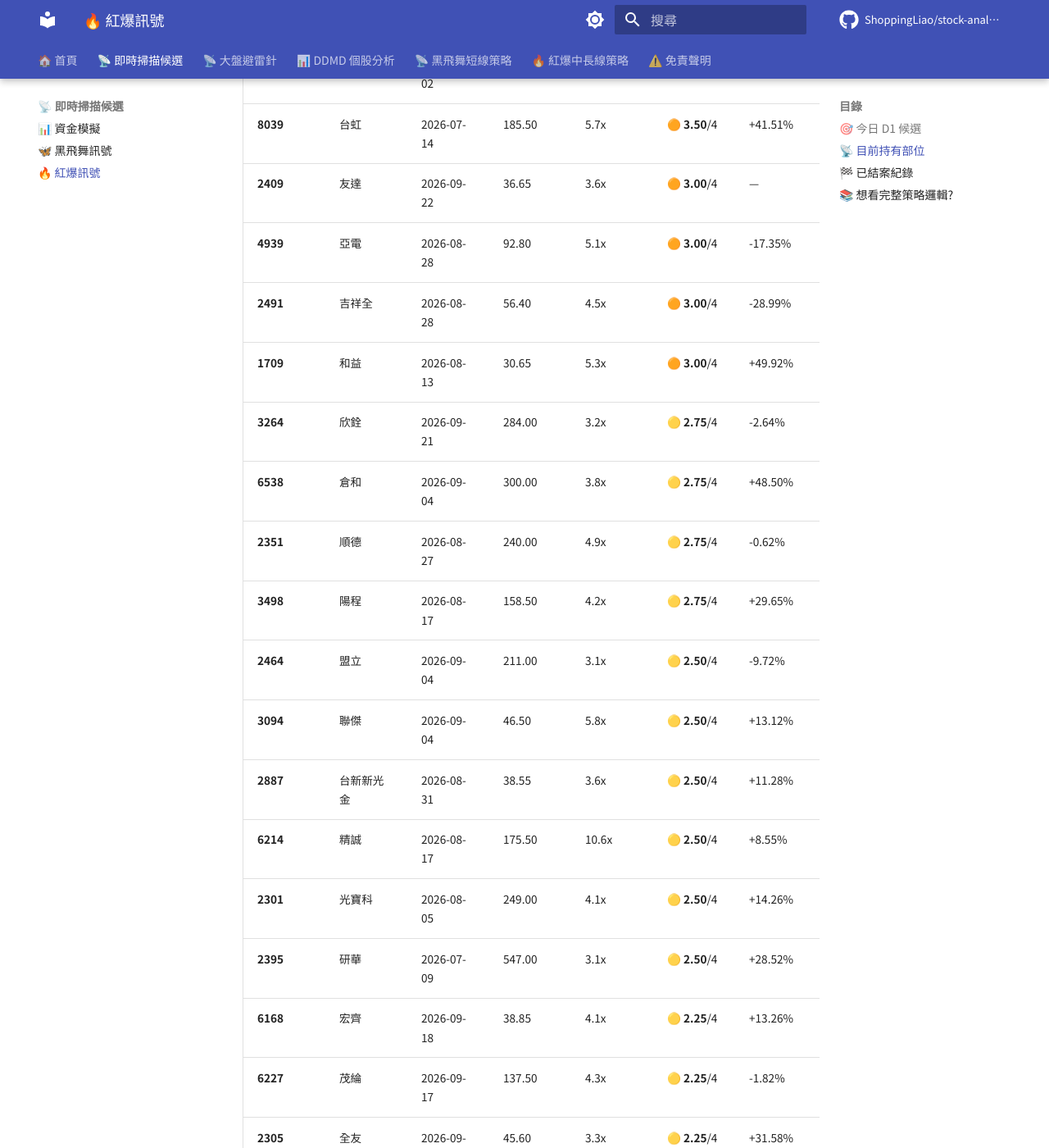
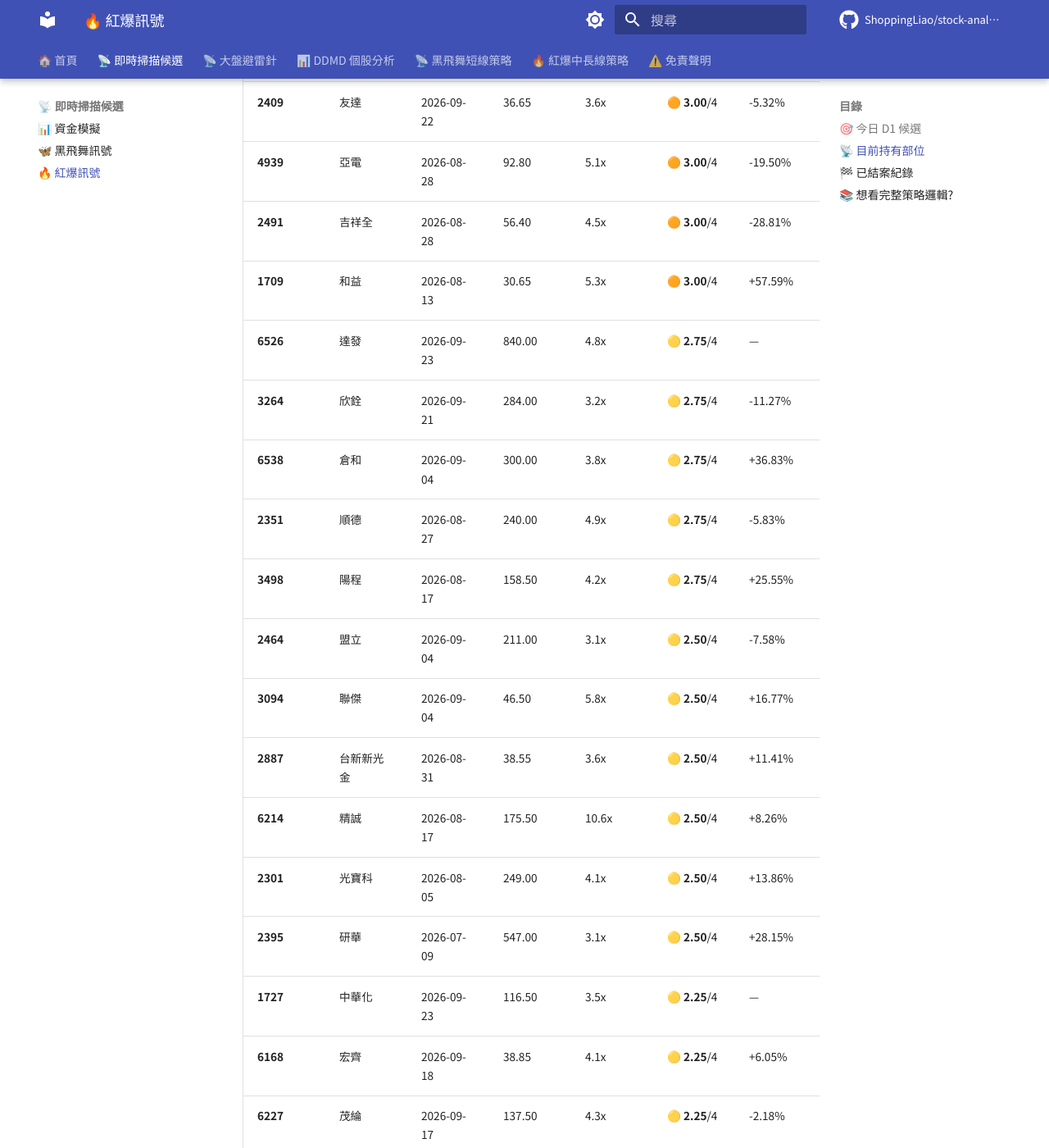
Before and after one commit to ShoppingLiao/stock-analysis-public, an MkDocs documentation site: the page built from docs/signals_red_burst.md, in a window 1280 px wide and 1400 px high, scrolled down 1033 px. Shown: the whole window at 82% size. Built offline with MkDocs 1.6.1 and Material for MkDocs 9.7.7, drawn with Linux system fonts in a browser that asks for light colours; comment, search, counter and statistics services are not loaded; some of the changed text lies outside the part shown.

Commit message:
docs(signals): update BB + RB + capital (2026-09-23)

```diff
--- a/docs/signals_red_burst.md
+++ b/docs/signals_red_burst.md
@@ -8,67 +8,66 @@ D1 條件成立 → 當天 13:00 後直接進場(漲停則 D2 開盤)。進場
 ## 🎯 今日 D1 候選
 
 剛滿足「**創 400 日新高 + 量 ≥ 20 日均量 3x**」的標的。
-已排除目前持有部位(39 檔 active),實戰一倉一筆。
+已排除目前持有部位(40 檔 active),實戰一倉一筆。
 
 !!! warning "重要法律聲明"
     本段僅揭露「滿足 D1 條件」的訊號,**不附進場價、不構成投資建議**。
     完整 setup(進場規則、結算規則)請看 [紅爆策略說明](about/strategy_red_burst.md)。
 
-**今日新候選 3 檔**(按量比降冪):
+**今日新候選 1 檔**(按量比降冪):
 
 | 代號 | 公司 | D1 收 | D1 高 | D1 量(張) | 20 日均量 | 量比 |
 |------|------|-------|-------|-----------|-----------|------|
 | **3055** | 蔚華科 | 203.50 | 226.00 | 25,052 | 4,944 | **5.1x** |
-| **6526** | 達發 | 840.00 | 840.00 | 4,748 | 997 | **4.8x** |
-| **1727** | 中華化 | 116.50 | 116.50 | 21,402 | 6,028 | **3.5x** |
 
 ---
 
 ## 📡 目前持有部位
 
-共 **39 檔** 在追蹤中,每 20 天結算一次。
+共 **40 檔** 在追蹤中,每 20 天結算一次。
 
 | 代號 | 公司 | 進場日 | 進場價 | 量比 | TDMD-RB | 最新 % | MFE | MAE | review |
 |------|------|--------|--------|------|---------|--------|-----|-----|--------|
-| **3141** | 晶宏 | 2026-09-02 | 93.50 | 9.9x | 🟠 **3.50**/4 | -4.60% | +17.65% | -6.95% | 0/10 |
-| **8039** | 台虹 | 2026-07-14 | 185.50 | 5.7x | 🟠 **3.50**/4 | +41.51% | +96.23% | -14.82% | 2/10 |
-| **2409** | 友達 | 2026-09-22 | 36.65 | 3.6x | 🟠 **3.00**/4 | — | — | — | 0/10 |
-| **4939** | 亞電 | 2026-08-28 | 92.80 | 5.1x | 🟠 **3.00**/4 | -17.35% | +1.83% | -18.86% | 0/10 |
-| **2491** | 吉祥全 | 2026-08-28 | 56.40 | 4.5x | 🟠 **3.00**/4 | -28.99% | -6.21% | -31.56% | 0/10 |
-| **1709** | 和益 | 2026-08-13 | 30.65 | 5.3x | 🟠 **3.00**/4 | +49.92% | +54.65% | -3.75% | 1/10 |
-| **3264** | 欣銓 | 2026-09-21 | 284.00 | 3.2x | 🟡 **2.75**/4 | -2.64% | +1.94% | -3.35% | 0/10 |
-| **6538** | 倉和 | 2026-09-04 | 300.00 | 3.8x | 🟡 **2.75**/4 | +48.50% | +56.00% | -6.17% | 0/10 |
-| **2351** | 順德 | 2026-08-27 | 240.00 | 4.9x | 🟡 **2.75**/4 | -0.62% | +7.08% | -9.17% | 0/10 |
-| **3498** | 陽程 | 2026-08-17 | 158.50 | 4.2x | 🟡 **2.75**/4 | +29.65% | +39.75% | -3.15% | 1/10 |
-| **2464** | 盟立 | 2026-09-04 | 211.00 | 3.1x | 🟡 **2.50**/4 | -9.72% | +0.95% | -18.01% | 0/10 |
-| **3094** | 聯傑 | 2026-09-04 | 46.50 | 5.8x | 🟡 **2.50**/4 | +13.12% | +22.15% | -13.33% | 0/10 |
-| **2887** | 台新新光金 | 2026-08-31 | 38.55 | 3.6x | 🟡 **2.50**/4 | +11.28% | +16.21% | +0.78% | 0/10 |
-| **6214** | 精誠 | 2026-08-17 | 175.50 | 10.6x | 🟡 **2.50**/4 | +8.55% | +11.11% | -1.14% | 1/10 |
-| **2301** | 光寶科 | 2026-08-05 | 249.00 | 4.1x | 🟡 **2.50**/4 | +14.26% | +31.73% | -2.01% | 1/10 |
-| **2395** | 研華 | 2026-07-09 | 547.00 | 3.1x | 🟡 **2.50**/4 | +28.52% | +32.91% | -9.78% | 2/10 |
-| **6168** | 宏齊 | 2026-09-18 | 38.85 | 4.1x | 🟡 **2.25**/4 | +13.26% | +17.37% | +6.56% | 0/10 |
-| **6227** | 茂綸 | 2026-09-17 | 137.50 | 4.3x | 🟡 **2.25**/4 | -1.82% | +2.91% | -6.91% | 0/10 |
-| **2305** | 全友 | 2026-09-15 | 45.60 | 3.3x | 🟡 **2.25**/4 | +31.58% | +35.75% | -3.29% | 0/10 |
-| **6426** | 統新 | 2026-09-08 | 307.00 | 3.8x | 🟡 **2.25**/4 | +15.96% | +25.41% | -6.19% | 0/10 |
-| **3406** | 玉晶光 | 2026-08-31 | 916.00 | 3.8x | 🟡 **2.25**/4 | +0.76% | +24.45% | -1.09% | 0/10 |
+| **3141** | 晶宏 | 2026-09-02 | 93.50 | 9.9x | 🟠 **3.50**/4 | -7.59% | +17.65% | -8.02% | 0/10 |
+| **8039** | 台虹 | 2026-07-14 | 185.50 | 5.7x | 🟠 **3.50**/4 | +38.01% | +96.23% | -14.82% | 2/10 |
+| **2409** | 友達 | 2026-09-22 | 36.65 | 3.6x | 🟠 **3.00**/4 | -5.32% | +0.00% | -8.87% | 0/10 |
+| **4939** | 亞電 | 2026-08-28 | 92.80 | 5.1x | 🟠 **3.00**/4 | -19.50% | +1.83% | -19.72% | 0/10 |
+| **2491** | 吉祥全 | 2026-08-28 | 56.40 | 4.5x | 🟠 **3.00**/4 | -28.81% | -6.21% | -31.56% | 0/10 |
+| **1709** | 和益 | 2026-08-13 | 30.65 | 5.3x | 🟠 **3.00**/4 | +57.59% | +64.76% | -3.75% | 1/10 |
+| **6526** | 達發 | 2026-09-23 | 840.00 | 4.8x | 🟡 **2.75**/4 | — | — | — | 0/10 |
+| **3264** | 欣銓 | 2026-09-21 | 284.00 | 3.2x | 🟡 **2.75**/4 | -11.27% | +1.94% | -11.80% | 0/10 |
+| **6538** | 倉和 | 2026-09-04 | 300.00 | 3.8x | 🟡 **2.75**/4 | +36.83% | +56.00% | -6.17% | 0/10 |
+| **2351** | 順德 | 2026-08-27 | 240.00 | 4.9x | 🟡 **2.75**/4 | -5.83% | +7.08% | -9.17% | 0/10 |
+| **3498** | 陽程 | 2026-08-17 | 158.50 | 4.2x | 🟡 **2.75**/4 | +25.55% | +39.75% | -3.15% | 1/10 |
+| **2464** | 盟立 | 2026-09-04 | 211.00 | 3.1x | 🟡 **2.50**/4 | -7.58% | +0.95% | -18.01% | 0/10 |
+| **3094** | 聯傑 | 2026-09-04 | 46.50 | 5.8x | 🟡 **2.50**/4 | +16.77% | +24.30% | -13.33% | 0/10 |
+| **2887** | 台新新光金 | 2026-08-31 | 38.55 | 3.6x | 🟡 **2.50**/4 | +11.41% | +16.21% | +0.78% | 0/10 |
+| **6214** | 精誠 | 2026-08-17 | 175.50 | 10.6x | 🟡 **2.50**/4 | +8.26% | +11.11% | -1.14% | 1/10 |
+| **2301** | 光寶科 | 2026-08-05 | 249.00 | 4.1x | 🟡 **2.50**/4 | +13.86% | +31.73% | -2.01% | 1/10 |
+| **2395** | 研華 | 2026-07-09 | 547.00 | 3.1x | 🟡 **2.50**/4 | +28.15% | +32.91% | -9.78% | 2/10 |
+| **1727** | 中華化 | 2026-09-23 | 116.50 | 3.5x | 🟡 **2.25**/4 | — | — | — | 0/10 |
+| **6168** | 宏齊 | 2026-09-18 | 38.85 | 4.1x | 🟡 **2.25**/4 | +6.05% | +17.37% | +3.47% | 0/10 |
+| **6227** | 茂綸 | 2026-09-17 | 137.50 | 4.3x | 🟡 **2.25**/4 | -2.18% | +2.91% | -6.91% | 0/10 |
+| **2305** | 全友 | 2026-09-15 | 45.60 | 3.3x | 🟡 **2.25**/4 | +39.47% | +43.86% | -3.29% | 0/10 |
+| **6426** | 統新 | 2026-09-08 | 307.00 | 3.8x | 🟡 **2.25**/4 | +27.52% | +27.52% | -6.19% | 0/10 |
+| **3406** | 玉晶光 | 2026-08-31 | 916.00 | 3.8x | 🟡 **2.25**/4 | -1.20% | +24.45% | -1.31% | 0/10 |
 | **2637** | 慧洋-KY | 2026-08-19 | 91.80 | 4.6x | 🟡 **2.25**/4 | +9.48% | +17.65% | -1.96% | 1/10 |
-| **1560** | 中砂 | 2026-09-11 | 790.00 | 3.6x | 🟡 **2.00**/4 | +20.25% | +21.52% | -6.96% | 0/10 |
-| **6179** | 亞通 | 2026-09-10 | 38.20 | 9.0x | 🟡 **2.00**/4 | -6.15% | +9.69% | -14.01% | 0/10 |
-| **6218** | 豪勉 | 2026-09-08 | 46.70 | 4.8x | 🟡 **2.00**/4 | +30.62% | +47.75% | -7.39% | 0/10 |
-| **2845** | 遠東銀 | 2026-09-03 | 13.65 | 3.2x | 🟡 **2.00**/4 | -1.10% | +1.47% | -2.20% | 0/10 |
-| **2221** | 大甲 | 2026-09-02 | 83.20 | 3.1x | 🟡 **2.00**/4 | +85.10% | +85.10% | +0.60% | 0/10 |
-| **1312** | 國喬 | 2026-09-01 | 15.65 | 6.9x | 🟡 **2.00**/4 | -6.07% | +4.79% | -11.82% | 0/10 |
-| **6547** | 高端疫苗 | 2026-08-27 | 63.10 | 5.6x | 🟡 **2.00**/4 | -6.02% | +14.42% | -10.46% | 0/10 |
-| **2426** | 鼎元 | 2026-08-26 | 99.80 | 3.9x | 🟡 **2.00**/4 | -1.00% | +11.22% | -11.42% | 0/10 |
+| **1560** | 中砂 | 2026-09-11 | 790.00 | 3.6x | 🟡 **2.00**/4 | +20.89% | +25.57% | -6.96% | 0/10 |
+| **6179** | 亞通 | 2026-09-10 | 38.20 | 9.0x | 🟡 **2.00**/4 | -8.12% | +9.69% | -14.01% | 0/10 |
+| **6218** | 豪勉 | 2026-09-08 | 46.70 | 4.8x | 🟡 **2.00**/4 | +31.26% | +47.75% | -7.39% | 0/10 |
+| **2845** | 遠東銀 | 2026-09-03 | 13.65 | 3.2x | 🟡 **2.00**/4 | -2.20% | +1.47% | -2.20% | 0/10 |
+| **2221** | 大甲 | 2026-09-02 | 83.20 | 3.1x | 🟡 **2.00**/4 | +90.50% | +102.52% | +0.60% | 0/10 |
+| **1312** | 國喬 | 2026-09-01 | 15.65 | 6.9x | 🟡 **2.00**/4 | -6.71% | +4.79% | -11.82% | 0/10 |
+| **6547** | 高端疫苗 | 2026-08-27 | 63.10 | 5.6x | 🟡 **2.00**/4 | -3.65% | +14.42% | -10.46% | 0/10 |
 | **2606** | 裕民 | 2026-08-24 | 72.30 | 3.0x | 🟡 **2.00**/4 | +6.09% | +13.00% | -3.18% | 1/10 |
-| **2030** | 彰源 | 2026-08-10 | 20.45 | 11.6x | 🟡 **2.00**/4 | +33.25% | +33.25% | +0.00% | 1/10 |
-| **2069** | 運錩 | 2026-09-11 | 24.65 | 4.0x | ⚪ **1.75**/4 | +3.85% | +6.69% | -7.51% | 0/10 |
-| **6226** | 光鼎 | 2026-08-31 | 31.60 | 3.4x | ⚪ **1.75**/4 | +39.87% | +51.90% | -6.96% | 0/10 |
-| **2033** | 佳大 | 2026-08-28 | 25.65 | 3.6x | ⚪ **1.75**/4 | +45.42% | +45.42% | -8.77% | 0/10 |
-| **2465** | 麗臺 | 2026-08-11 | 86.90 | 3.0x | ⚪ **1.75**/4 | +4.83% | +23.71% | -2.88% | 1/10 |
-| **6933** | AMAX-KY | 2026-09-18 | 342.00 | 3.0x | ⚪ **1.50**/4 | -6.87% | +1.75% | -7.60% | 0/10 |
-| **8227** | 巨有科技 | 2026-09-14 | 241.00 | 11.9x | ⚪ **1.50**/4 | +26.56% | +31.12% | -0.83% | 0/10 |
-| **6617** | 共信-KY | 2026-09-08 | 134.50 | 3.7x | ⚪ **1.25**/4 | +4.83% | +10.78% | -6.69% | 0/10 |
+| **2030** | 彰源 | 2026-08-10 | 20.45 | 11.6x | 🟡 **2.00**/4 | +35.21% | +46.45% | +0.00% | 1/10 |
+| **2069** | 運錩 | 2026-09-11 | 24.65 | 4.0x | ⚪ **1.75**/4 | +1.01% | +11.76% | -7.51% | 0/10 |
+| **6226** | 光鼎 | 2026-08-31 | 31.60 | 3.4x | ⚪ **1.75**/4 | +35.13% | +51.90% | -6.96% | 0/10 |
+| **2033** | 佳大 | 2026-08-28 | 25.65 | 3.6x | ⚪ **1.75**/4 | +45.42% | +56.92% | -8.77% | 0/10 |
+| **2465** | 麗臺 | 2026-08-11 | 86.90 | 3.0x | ⚪ **1.75**/4 | +2.65% | +23.71% | -2.88% | 1/10 |
+| **6933** | AMAX-KY | 2026-09-18 | 342.00 | 3.0x | ⚪ **1.50**/4 | +2.34% | +2.34% | -7.60% | 0/10 |
+| **8227** | 巨有科技 | 2026-09-14 | 241.00 | 11.9x | ⚪ **1.50**/4 | +28.63% | +31.12% | -0.83% | 0/10 |
+| **6617** | 共信-KY | 2026-09-08 | 134.50 | 3.7x | ⚪ **1.25**/4 | +5.58% | +10.78% | -6.69% | 0/10 |
 
 > TDMD-RB:🔴 主力(4)/🟠 中倉(3)/🟡 試單(2)/⚪ 觀察(<2)。T=突破力道+多頭陡峭、D=量爆強度、M=籌碼三條合一、Dr=LLM 題材。
 
@@ -76,14 +75,15 @@ D1 條件成立 → 當天 13:00 後直接進場(漲停則 D2 開盤)。進場
 
 ## 🏁 已結案紀錄
 
-共 **243 筆** 已結案,勝率 **31.3%**,平均報酬 **-3.14%**
+共 **244 筆** 已結案,勝率 **31.1%**,平均報酬 **-3.13%**
 
 | 代號 | 公司 | 進場日 | 出場日 | 進場價 | 出場價 | 報酬 | 出場原因 |
 |------|------|--------|--------|--------|--------|------|---------|
+| 2426 | 鼎元 | 2026-08-26 | 2026-09-23 | 99.80 | 97.80 | -2.00% | 20 天結算 漲幅 -2.00% < 5% |
 | 2615 | 萬海 | 2026-08-24 | 2026-09-21 | 124.50 | 117.00 | -6.02% | 20 天結算 漲幅 -6.02% < 5% |
 | 2851 | 中再保 | 2026-08-21 | 2026-09-18 | 47.10 | 47.00 | -0.21% | 20 天結算 漲幅 -0.21% < 5% |
+| 6108 | 競國 | 2026-08-19 | 2026-09-16 | 24.75 | 23.00 | -7.07% | 20 天結算 漲幅 -7.07% < 5% |
 | 2634 | 漢翔 | 2026-07-22 | 2026-09-16 | 64.40 | 65.00 | **+0.93%** | 40 天結算 漲幅 -5.25% < 5% |
-| 6108 | 競國 | 2026-08-19 | 2026-09-16 | 24.75 | 23.00 | -7.07% | 20 天結算 漲幅 -7.07% < 5% |
 | 3490 | 單井 | 2026-08-19 | 2026-09-16 | 46.80 | 44.80 | -4.27% | 20 天結算 漲幅 -4.27% < 5% |
 | 2359 | 所羅門 | 2026-08-18 | 2026-09-15 | 177.50 | 125.00 | -29.58% | 20 天結算 漲幅 -29.58% < 5% |
 | 6265 | 方土昶 | 2026-08-17 | 2026-09-14 | 63.30 | 49.20 | -22.27% | 20 天結算 漲幅 -22.27% < 5% |
@@ -94,12 +94,11 @@ D1 條件成立 → 當天 13:00 後直接進場(漲停則 D2 開盤)。進場
 | 2006 | 東和鋼鐵 | 2026-08-06 | 2026-09-03 | 86.20 | 82.60 | -4.18% | 20 天結算 漲幅 -4.18% < 5% |
 | 2425 | 承啟 | 2026-08-04 | 2026-09-01 | 50.20 | 37.45 | -25.40% | 20 天結算 漲幅 -25.40% < 5% |
 | 5880 | 合庫金 | 2026-07-30 | 2026-08-27 | 27.00 | 25.05 | -7.22% | 20 天結算 漲幅 -7.22% < 5% |
+| 3577 | 泓格 | 2026-07-24 | 2026-08-21 | 146.50 | 113.00 | -22.87% | 20 天結算 漲幅 -22.87% < 5% |
 | 1301 | 台塑 | 2026-06-25 | 2026-08-21 | 58.00 | 59.40 | **+2.41%** | 40 天結算 漲幅 -5.26% < 5% |
-| 3577 | 泓格 | 2026-07-24 | 2026-08-21 | 146.50 | 113.00 | -22.87% | 20 天結算 漲幅 -22.87% < 5% |
 | 3088 | 艾訊 | 2026-07-23 | 2026-08-20 | 154.00 | 125.00 | -18.83% | 20 天結算 漲幅 -18.83% < 5% |
 | 6414 | 樺漢 | 2026-07-22 | 2026-08-19 | 470.00 | 408.50 | -13.09% | 20 天結算 漲幅 -13.09% < 5% |
 | 2484 | 希華 | 2026-05-25 | 2026-08-19 | 54.20 | 73.00 | **+34.69%** | 60 天結算 漲幅 1.25% < 5% |
-| 3479 | 安勤 | 2026-05-22 | 2026-08-18 | 125.50 | 127.50 | **+1.59%** | 60 天結算 漲幅 -14.14% < 5% |
 
 *僅顯示最近 20 筆,完整紀錄會累積在內部 journal。*
 
```
Also changed, not shown: docs/signals_capital.md (+13 -13 lines).
